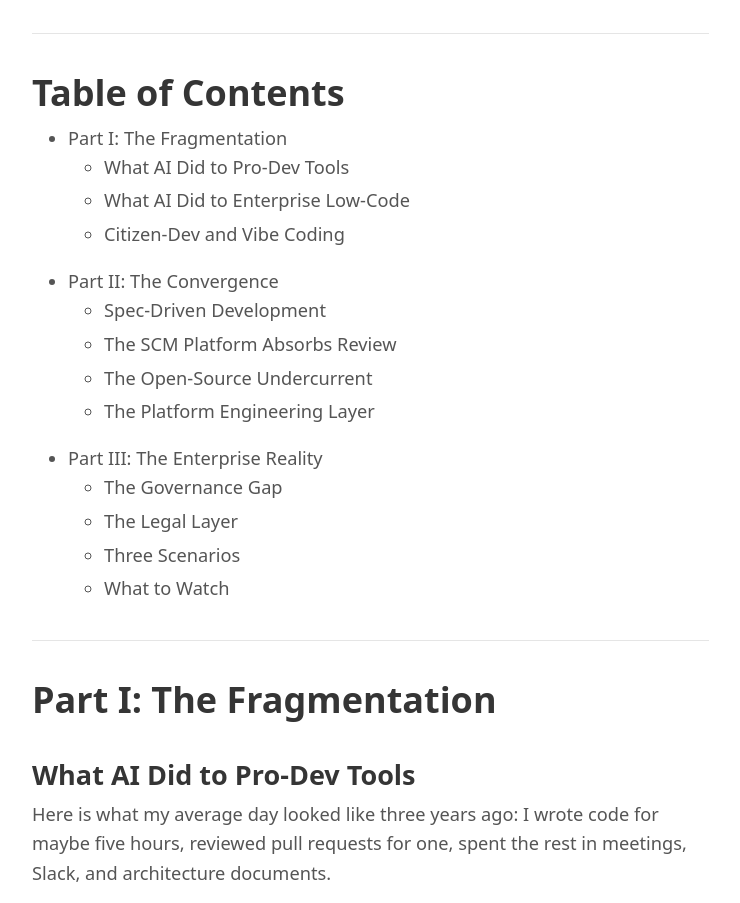
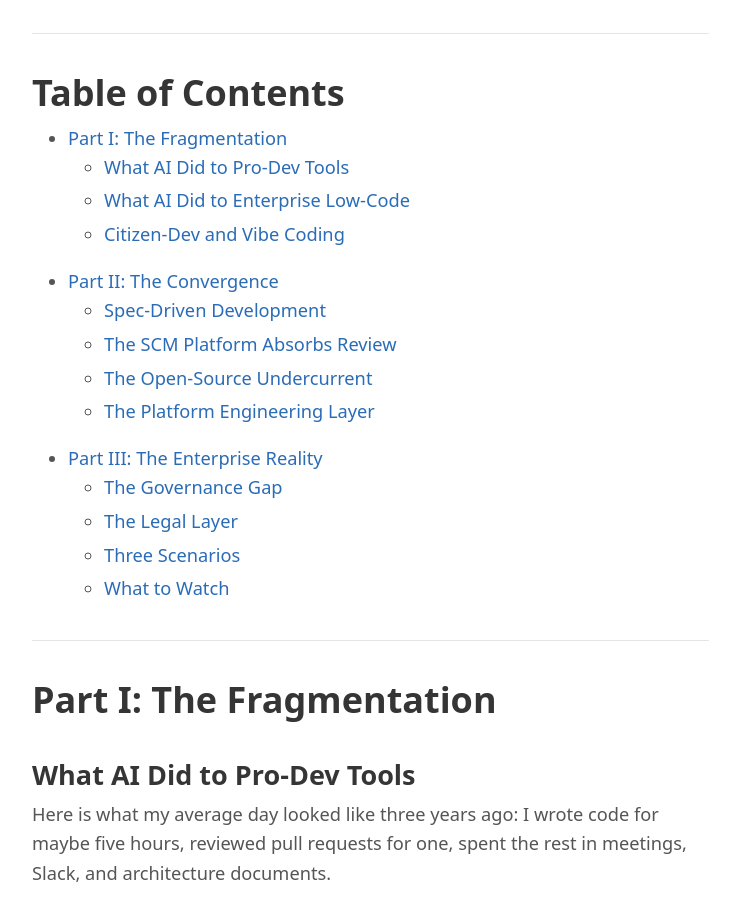
Before and after one commit to retran/retran.github.io, an Astro site: page /articles/which-ai-tool-wins-wrong-question in a window 1280 px wide. Shown: the part 3127-4030 px from the top of the page, without its empty margins (208-948 px from the left). Built offline with nearby package versions, Linux system fonts and the light colour scheme; Astro itself is replaced by a stand-in of ours.

Commit message:
Make ToC items linkable with anchor references

```diff
--- a/src/content/articles/which-ai-tool-wins-wrong-question.md
+++ b/src/content/articles/which-ai-tool-wins-wrong-question.md
@@ -47,20 +47,20 @@ These are not segments of one market. They are three different markets that happ
 
 ## Table of Contents
 
-- Part I: The Fragmentation
-  - What AI Did to Pro-Dev Tools
-  - What AI Did to Enterprise Low-Code
-  - Citizen-Dev and Vibe Coding
-- Part II: The Convergence
-  - Spec-Driven Development
-  - The SCM Platform Absorbs Review
-  - The Open-Source Undercurrent
-  - The Platform Engineering Layer
-- Part III: The Enterprise Reality
-  - The Governance Gap
-  - The Legal Layer
-  - Three Scenarios
-  - What to Watch
+- [Part I: The Fragmentation](#part-i-the-fragmentation)
+  - [What AI Did to Pro-Dev Tools](#what-ai-did-to-pro-dev-tools)
+  - [What AI Did to Enterprise Low-Code](#what-ai-did-to-enterprise-low-code)
+  - [Citizen-Dev and Vibe Coding](#citizen-dev-and-vibe-coding)
+- [Part II: The Convergence](#part-ii-the-convergence)
+  - [Spec-Driven Development](#spec-driven-development)
+  - [The SCM Platform Absorbs Review](#the-scm-platform-absorbs-the-review-loop)
+  - [The Open-Source Undercurrent](#the-open-source-undercurrent)
+  - [The Platform Engineering Layer](#the-platform-engineering-layer)
+- [Part III: The Enterprise Reality](#part-iii-the-enterprise-reality)
+  - [The Governance Gap](#the-governance-gap)
+  - [The Legal Layer](#the-legal-layer)
+  - [Three Scenarios](#three-scenarios)
+  - [What to Watch](#what-to-watch)
 
 ---
 
```
